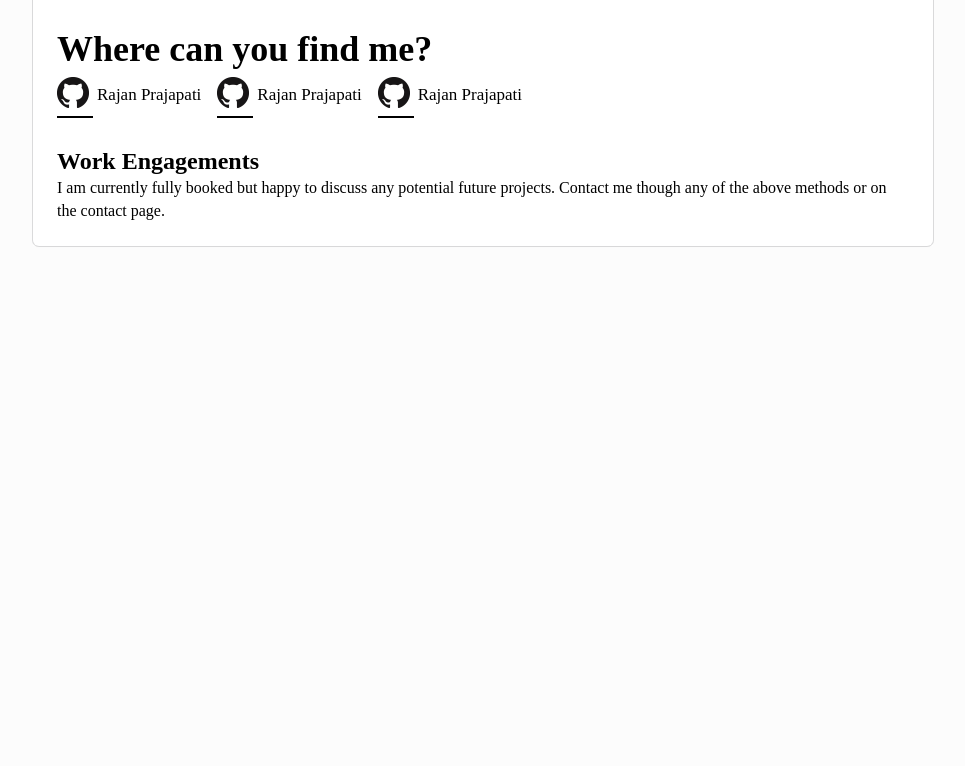
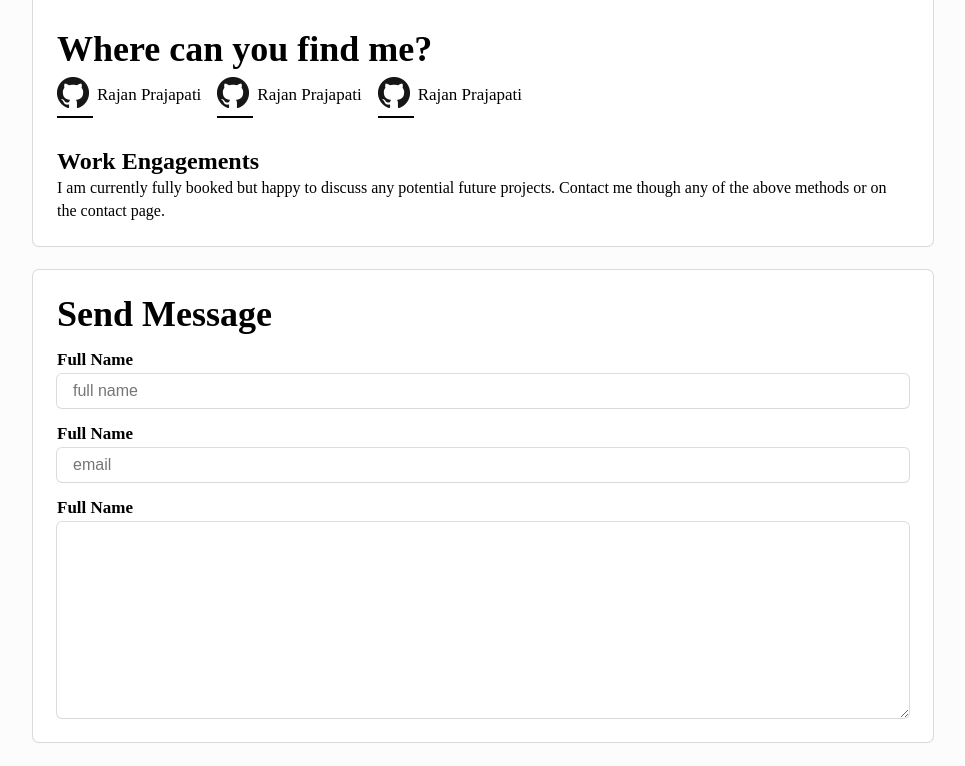
Before and after one commit to ReBeL-007/portfolio, a plain HTML site: page index.html in a window 1280 px wide. Shown: the part 682-1448 px from the top of the page, without its empty margins (157-1122 px from the left). Before the commit the page ends 952 px from the top, so only its background shows below. Drawn offline with Linux system fonts and the light colour scheme.

Commit message:
contact form added

```diff
--- a/index.html
+++ b/index.html
@@ -113,6 +113,36 @@
           </div>
         </section>
       </section>
+      <!-- contact us -->
+      <section class="common__section-style contact__form">
+        <h2 class="title">Send Message</h2>
+        <form action="#">
+          <div class="form__group">
+            <label for="full name" class="form__label">Full Name</label>
+            <input
+              type="text"
+              class="form__input"
+              placeholder="full name"
+              id="full name"
+              required
+            />
+          </div>
+          <div class="form__group">
+            <label for="full name" class="form__label">Full Name</label>
+            <input
+              type="email"
+              class="form__input"
+              placeholder="email"
+              id="email"
+              required
+            />
+          </div>
+          <div class="form__group">
+            <label for="full name" class="form__label">Full Name</label>
+            <textarea name="" id="" cols="30" rows="10"></textarea>
+          </div>
+        </form>
+      </section>
     </main>
   </body>
 </html>
--- a/style.scss
+++ b/style.scss
@@ -39,7 +39,6 @@ p {
 #wrapper {
   max-width: 900px;
   margin: 0 auto;
-  background: var(--container-bg);
 }
 
 .common__section-style {
@@ -49,6 +48,7 @@ p {
     rgba(27, 31, 35, 0.15) 0px 0px 0px 1px;
   display: grid;
   row-gap: 1.6rem;
+  background: var(--container-bg);
 }
 
 .header {
@@ -159,3 +159,45 @@ p {
     }
   }
 }
+
+.contact__form {
+  margin-top: 24px;
+}
+
+.form__group {
+  display: flex;
+  flex-direction: column;
+
+  &:not(:last-child) {
+    margin-bottom: 16px;
+  }
+
+  label {
+    font-size: 1.7rem;
+    font-weight: bold;
+    padding-bottom: 4px;
+  }
+
+  input {
+    padding: 8px 16px;
+    border-radius: 5px;
+    // border: none;
+    border: none;
+    box-shadow: rgb(0 0 0 / 2%) 0px 1px 3px 0px,
+      rgb(27 31 35 / 15%) 0px 0px 0px 1px;
+    outline: none;
+    font-size: 1.6rem;
+    width: 100%;
+  }
+
+  textarea {
+    width: 100%;
+    padding: 8px 16px;
+    font-size: 1.6rem;
+    box-shadow: rgb(0 0 0 / 2%) 0px 1px 3px 0px,
+      rgb(27 31 35 / 15%) 0px 0px 0px 1px;
+    border: none;
+    outline: none;
+    border-radius: 5px;
+  }
+}
```
Also changed, not shown: css/style.min.css, style.css, 2 other files.
